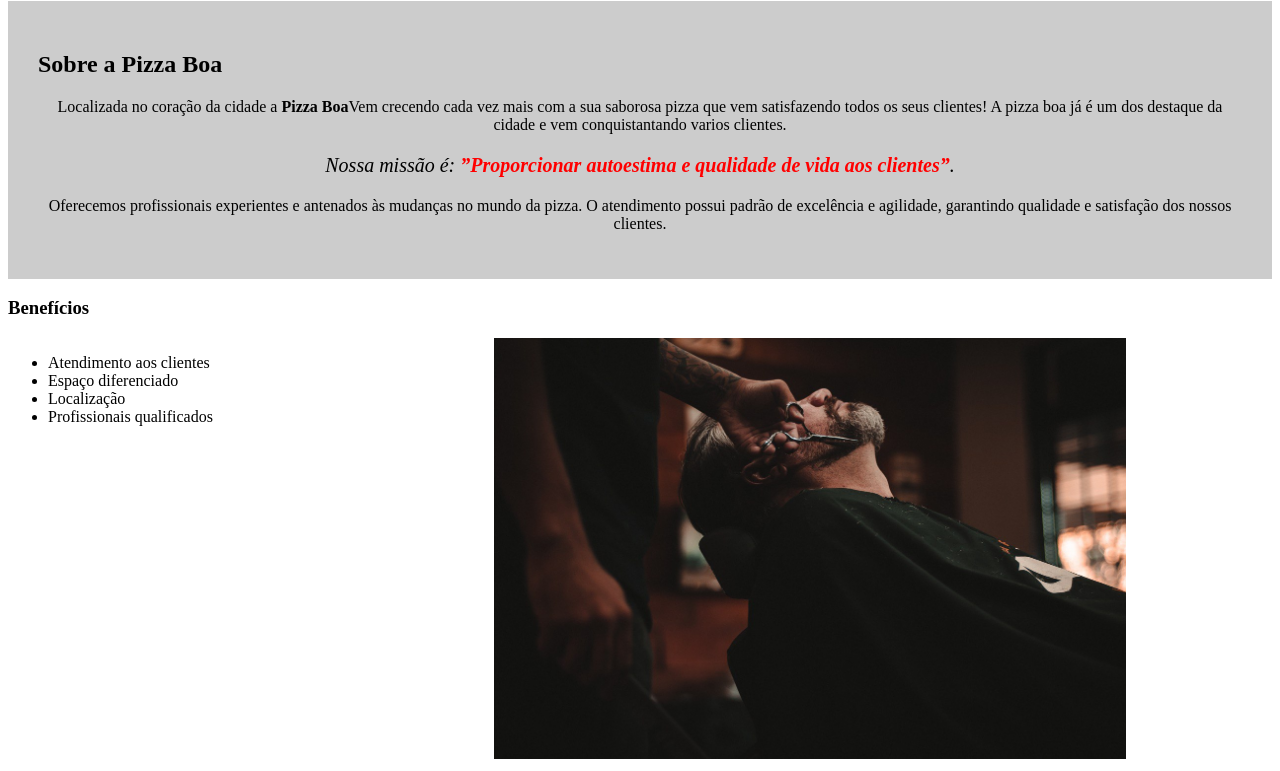
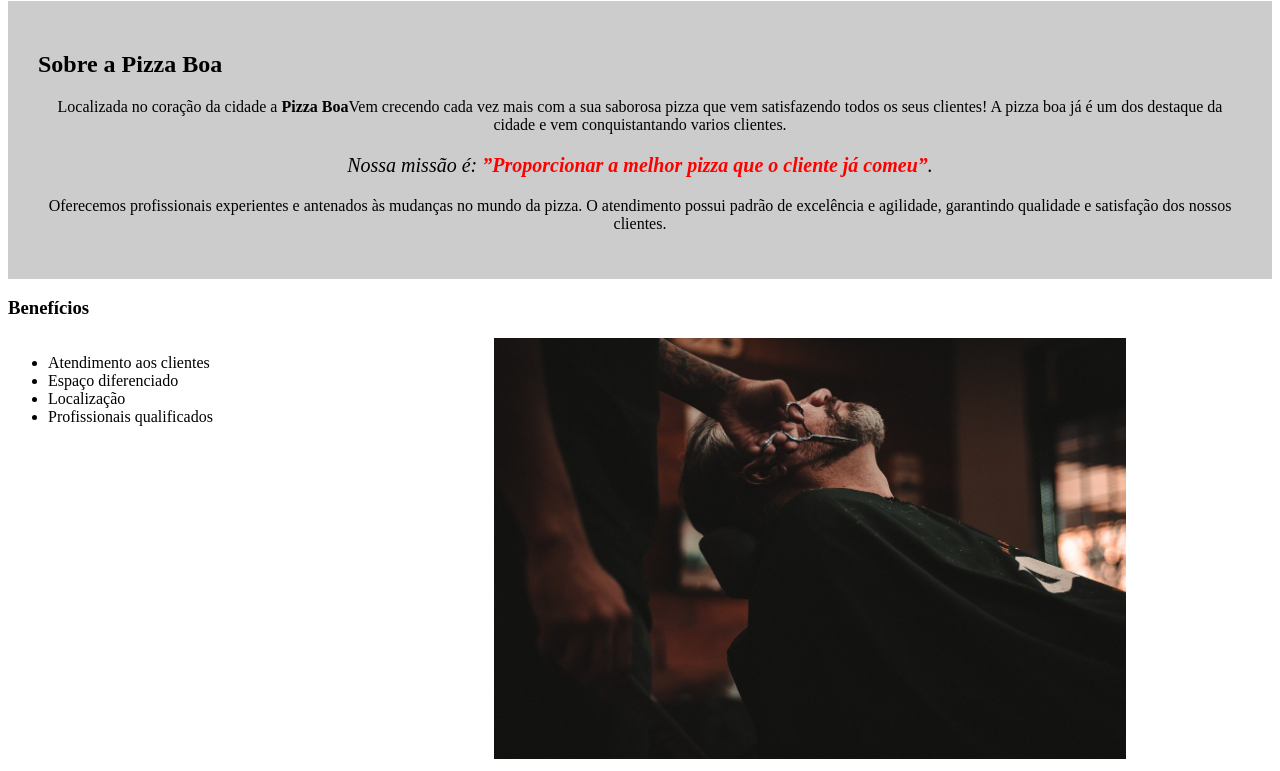
Before and after one commit to jpfrogeri/pizza.boa, a plain HTML site: page index.html in a window 1280 px wide. Shown: the part 99-870 px from the top of the page. Drawn offline with Linux system fonts and the light colour scheme.

Commit message:
Update index.html

```diff
--- a/index.html
+++ b/index.html
@@ -14,7 +14,7 @@
 <div class="principal">
 <h2 class=”titulo-centralizado”>Sobre a Pizza Boa</h2>
 <p>Localizada no coração da cidade a <strong>Pizza Boa</strong>Vem crecendo cada vez mais com a sua saborosa pizza que vem satisfazendo todos os seus clientes! A pizza boa já é um dos destaque da cidade e vem conquistantando varios clientes.</p>
-<p id="missao"><em>Nossa missão é: <strong>”Proporcionar autoestima e qualidade de vida aos clientes”</strong>.</em></p>
+<p id="missao"><em>Nossa missão é: <strong>”Proporcionar a melhor pizza que o cliente já comeu”</strong>.</em></p>
 <p>Oferecemos profissionais experientes e antenados às mudanças no mundo da pizza. O atendimento possui padrão de excelência e agilidade, garantindo qualidade e satisfação dos nossos clientes.</p>
 </div class="principal">
 <div class="benefícios">
```
